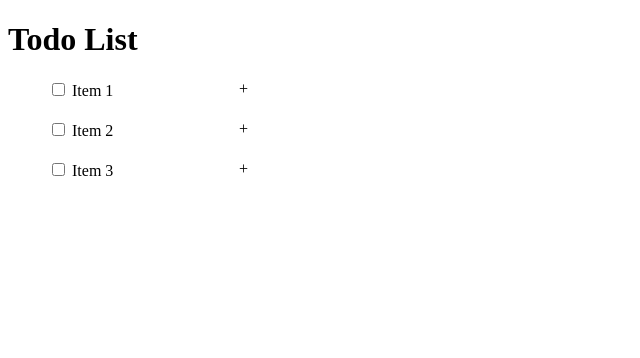
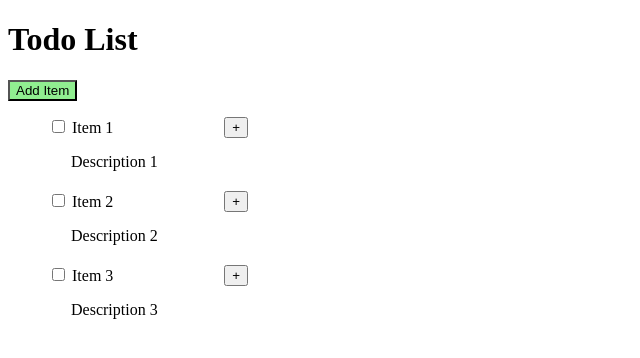
Before and after one commit to Raptors65/todo-list, a plain HTML site: page index.html in a window 1280 px wide. Shown: the whole page, without its empty margins (0-640 px from the left). Drawn offline with Linux system fonts and the light colour scheme.

Commit message:
Completed basic UI

```diff
--- a/index.html
+++ b/index.html
@@ -2,7 +2,7 @@
 
 <html lang="en-CA">
   <head>
-    <meta charset="UTF-8">
+    <meta charset="utf-8">
     <meta name="viewport" content="width=device-width, initial-scale=1">
     <link rel="stylesheet" href="style.css">
 
@@ -13,23 +13,28 @@
       <h1>Todo List</h1>
     </header>
     <main>
+      <button class="add">Add Item</button>
       <ul>
         <li>
           <input type="checkbox" id="0">
           <label for="0">Item 1</label>
-          <span class="expand">+</span>
+          <button class="expand">+</button>
+          <p class="description">Description 1</p>
         </li>
         <li>
           <input type="checkbox" id="1">
           <label for="1">Item 2</label>
-          <span class="expand">+</span>
+          <button class="expand">+</button>
+          <p class="description">Description 2</p>
         </li>
         <li>
           <input type="checkbox" id="1">
           <label for="1">Item 3</label>
-          <span class="expand">+</span>
+          <button class="expand">+</button>
+          <p class="description">Description 3</p>
         </li>
       </ul>
     </main>
+    <script src="script.js"></script>
   </body>
 </html>
--- a/style.css
+++ b/style.css
@@ -1,3 +1,6 @@
+.add {
+    background-color: lightgreen;
+}
 ul {
     width: min(200px, 80%);
 }
@@ -8,3 +11,6 @@ li {
 .expand {
     float: right;
 }
+.description {
+    margin-left: 23px;
+}
```
